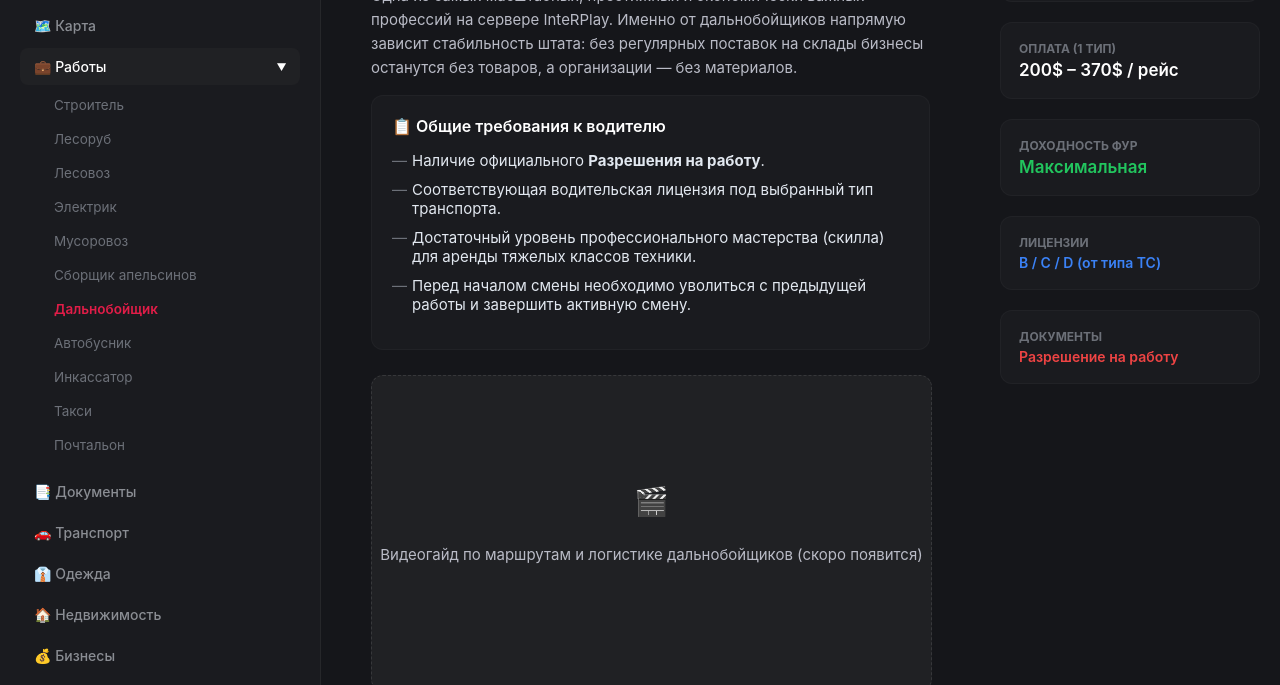
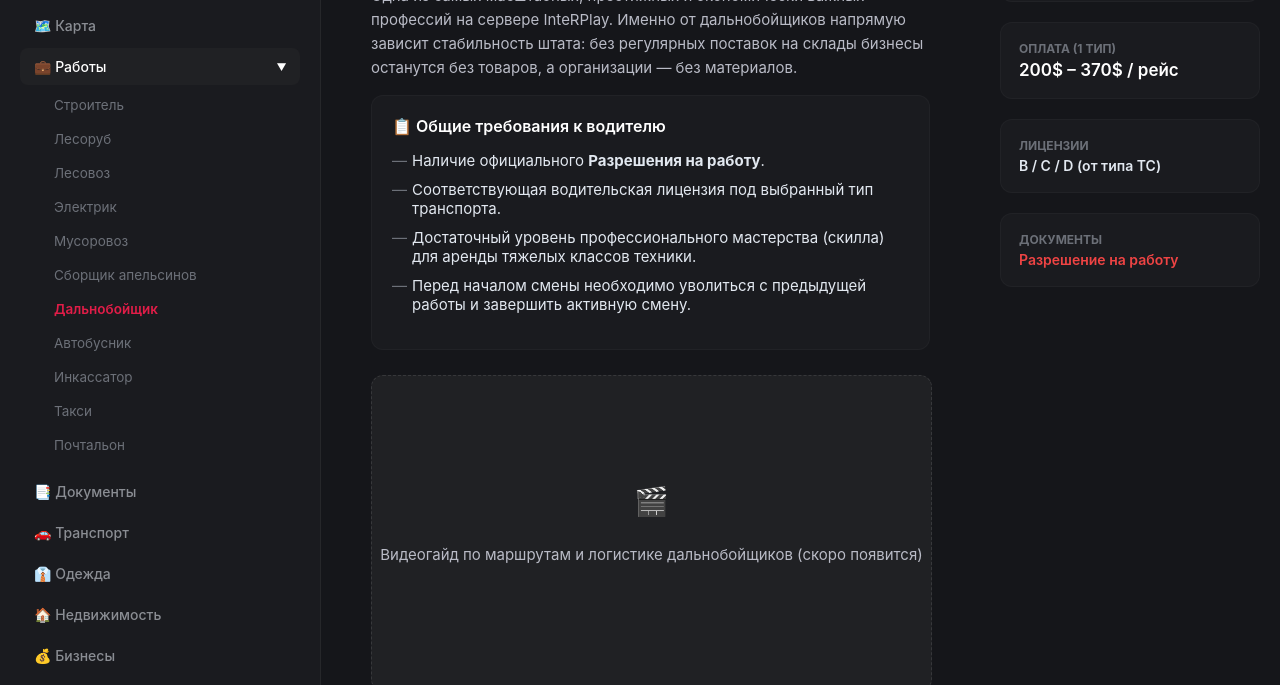
Before and after one commit to anribatumi3/cars, a plain HTML site: page job-trucker.html in a window 1280 px wide. Shown: the part 115-800 px from the top of the page. Drawn offline with Linux system fonts and the light colour scheme.

Commit message:
job-trucker.html

```diff
--- a/job-trucker.html
+++ b/job-trucker.html
@@ -589,12 +589,8 @@
                 <div class="meta-value">200$ – 370$ / рейс</div>
             </div>
             <div class="meta-card">
-                <div class="meta-label">Доходность фур</div>
-                <div class="meta-value highlight">Максимальная</div>
-            </div>
-            <div class="meta-card">
                 <div class="meta-label">Лицензии</div>
-                <div class="meta-value" style="color: #3b82f6; font-size: 14px;">B / C / D (от типа ТС)</div>
+                <div class="meta-value" style="color: #e2e8f0; font-size: 14px;">B / C / D (от типа ТС)</div>
             </div>
             <div class="meta-card">
                 <div class="meta-label">Документы</div>
```
